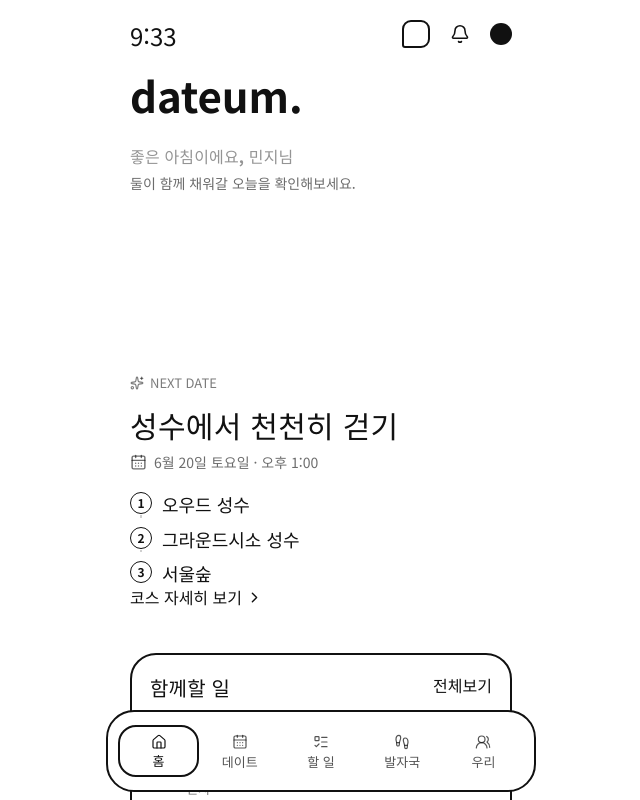
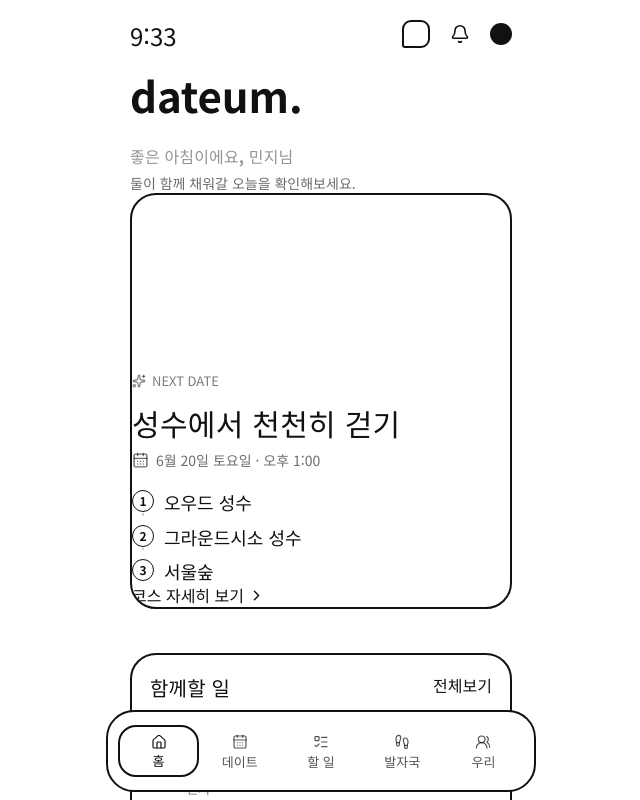
Before and after one commit to yejinrla/dateum, a React (Vite) app: page / in a window 1280 px wide. Shown: the top 800 px of the page, without its empty margins (319-959 px from the left). Built offline with nearby package versions, Linux system fonts and the light colour scheme; a web font is replaced by a local one.

Commit message:
Add border to next date card

```diff
--- a/src/styles.css
+++ b/src/styles.css
@@ -1811,6 +1811,7 @@ body {
   border-radius: 0 !important;
 }
 
+.hero-card,
 .card,
 .todo-summary,
 .footprint-preview,
```
